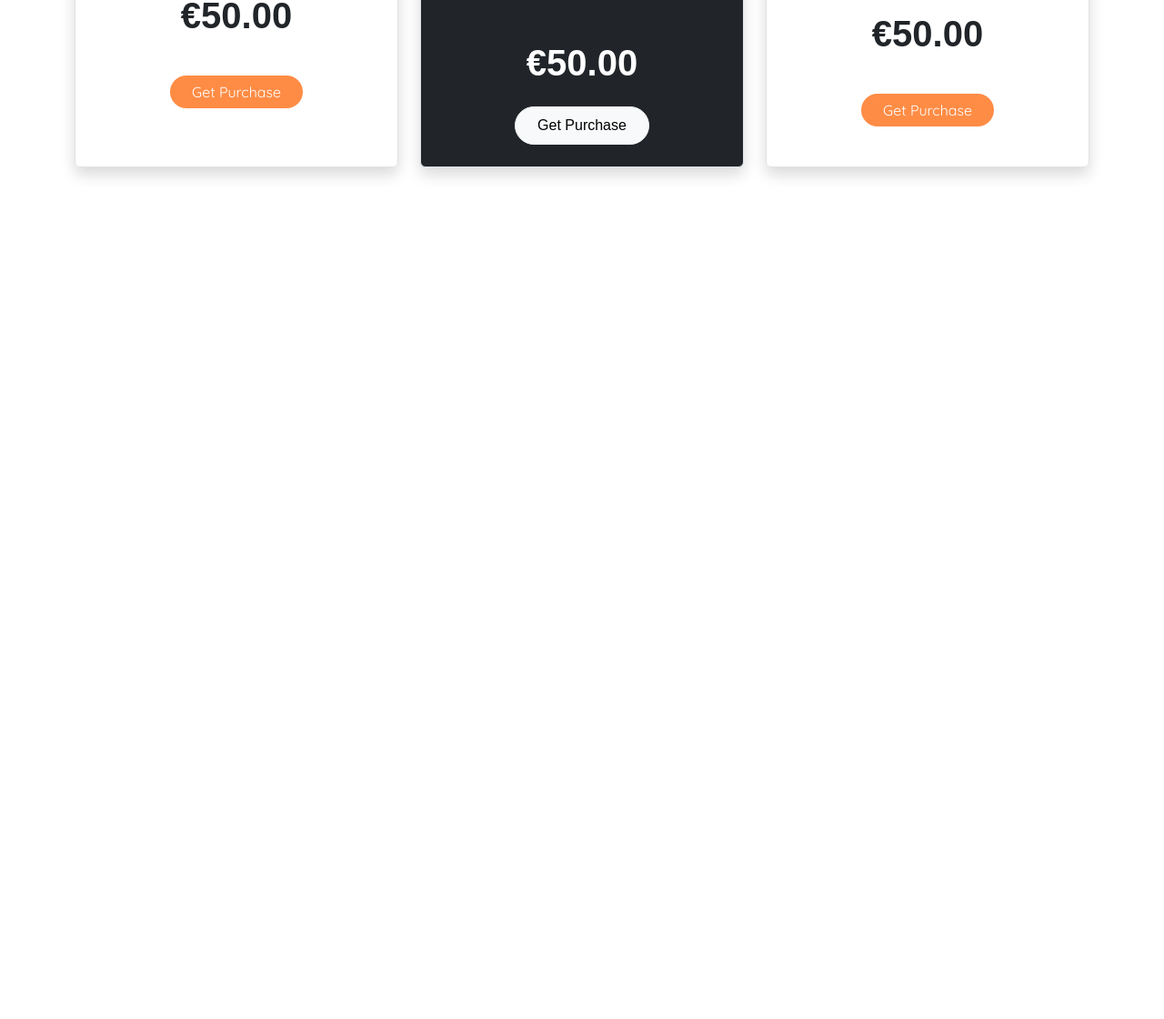
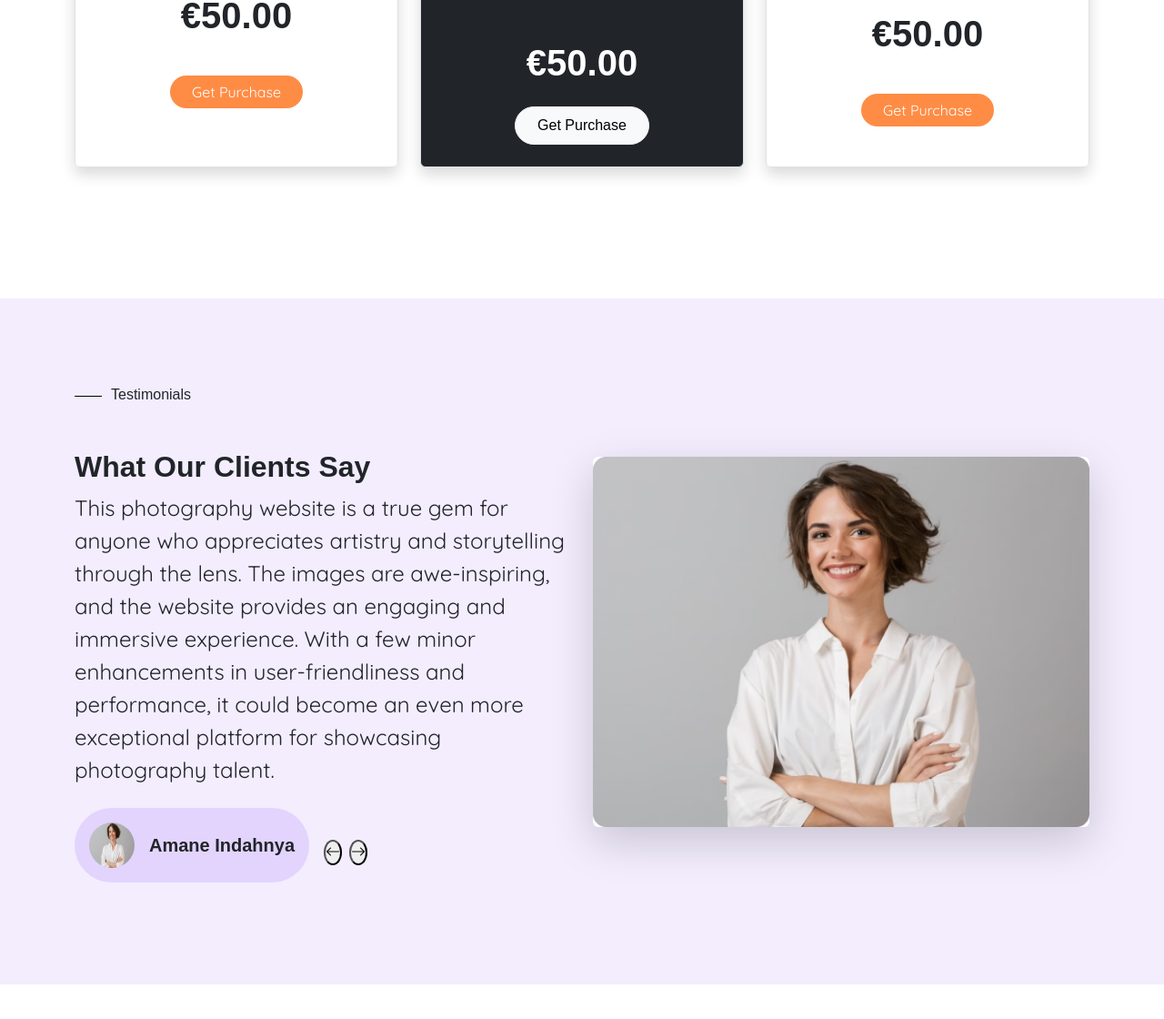
Before and after one commit to hasib9963/Kieke-Photography, a plain HTML site: page index.html in a window 1280 px wide. Shown: the part 3204-4324 px from the top of the page at 91% size. Before the commit the page ends 3484 px from the top, so only its background shows below. Drawn offline with nearby package versions, Linux system fonts and the light colour scheme; a web font is replaced by a local one.

Commit message:
Testimonial Section done

```diff
--- a/index.html
+++ b/index.html
@@ -241,6 +241,50 @@
       </div>
       <!-- Prices Section End -->
 
+      <!-- Testimonial Section  Start-->
+  <div class="container-fluid my-5 py-5" style="background-color: #f3edfe">
+    <div class="container py-5">
+      <div class="row align-items-center">
+        <!-- Text Content -->
+        <div class="col-lg-6">
+          <h6 class="horizontal-line">Testimonials</h6>
+          <h2 class="fw-bold">What Our Clients Say</h2>
+          <p class="mb-4 fs-4">
+            This photography website is a true gem for anyone who appreciates
+            artistry and storytelling through the lens. The images are
+            awe-inspiring, and the website provides an engaging and immersive
+            experience. With a few minor enhancements in user-friendliness and
+            performance, it could become an even more exceptional platform for
+            showcasing photography talent.
+          </p>
+          <div class="d-flex align-items-center">
+            <!-- Client Info with rounded background -->
+            <div class="d-flex align-items-center rounded-pill mb-3 p-3 me-3" style="background-color: #e3d4fd">
+              <img src="images/Rectangle 24.png" alt="Client" class="rounded-circle" width="50" height="50" />
+              <h5 class="fw-bold mb-0 ms-3">Amane Indahnya</h5>
+            </div>
+            <!-- Navigation Buttons -->
+            <button class="btn-outline-dark rounded-circle me-2">
+              <i class="bi bi-arrow-left"></i>
+            </button>
+            <button class="btn-outline-dark rounded-circle">
+              <i class="bi bi-arrow-right"></i>
+            </button>
+          </div>
+        </div>
+
+        <!-- Client Image -->
+        <div class="col-lg-6">
+          <div class="card border-0 shadow-lg">
+            <img src="images/Rectangle 24.png" class="card-img-top rounded" alt="Client Image" />
+          </div>
+        </div>
+      </div>
+    </div>
+  </div>
+
+  <!-- Testimonial Section End -->
+
     <script src="https://kit.fontawesome.com/a076d05399.js" crossorigin="anonymous"></script>
     <script src="https://cdn.jsdelivr.net/npm/bootstrap@5.3.3/dist/js/bootstrap.bundle.min.js"></script>
 </body>
```
Also changed, not shown: images/Rectangle 24.png (added).
